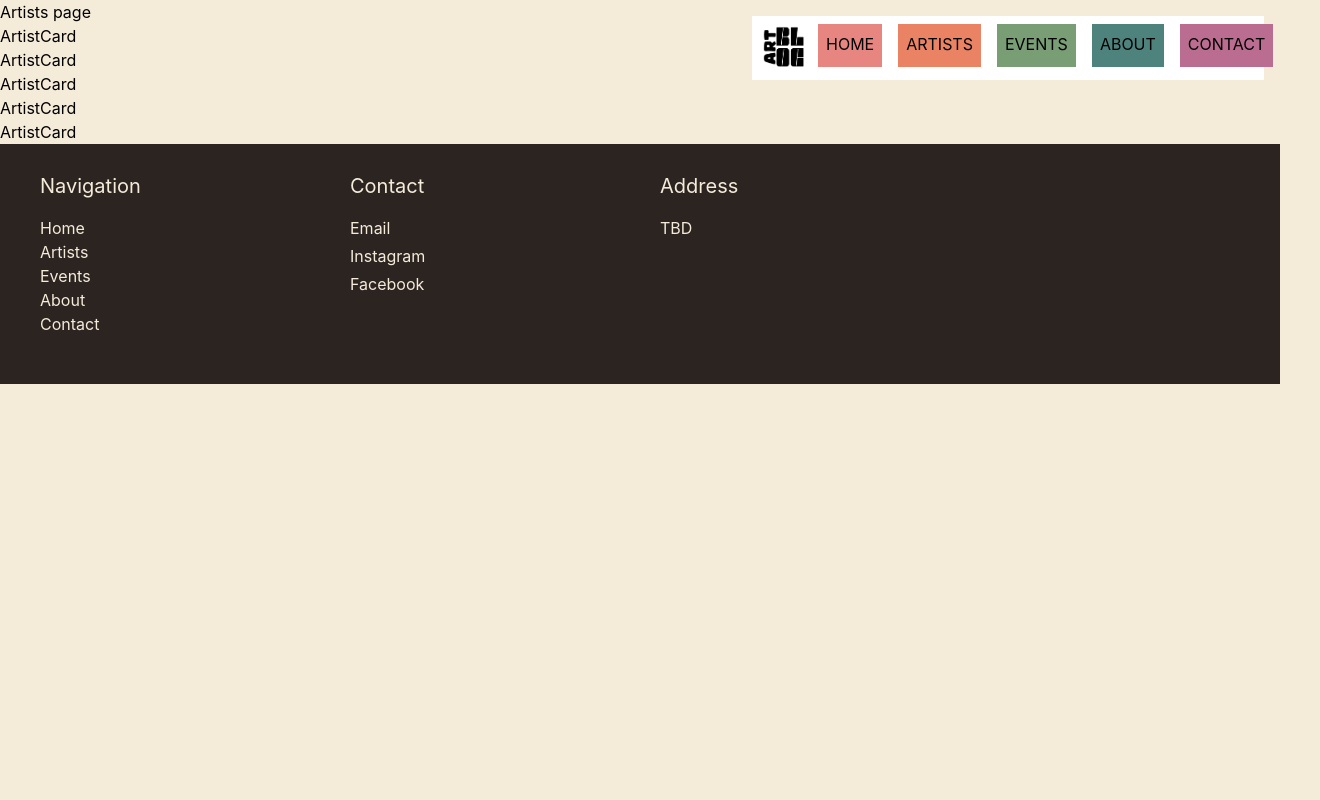
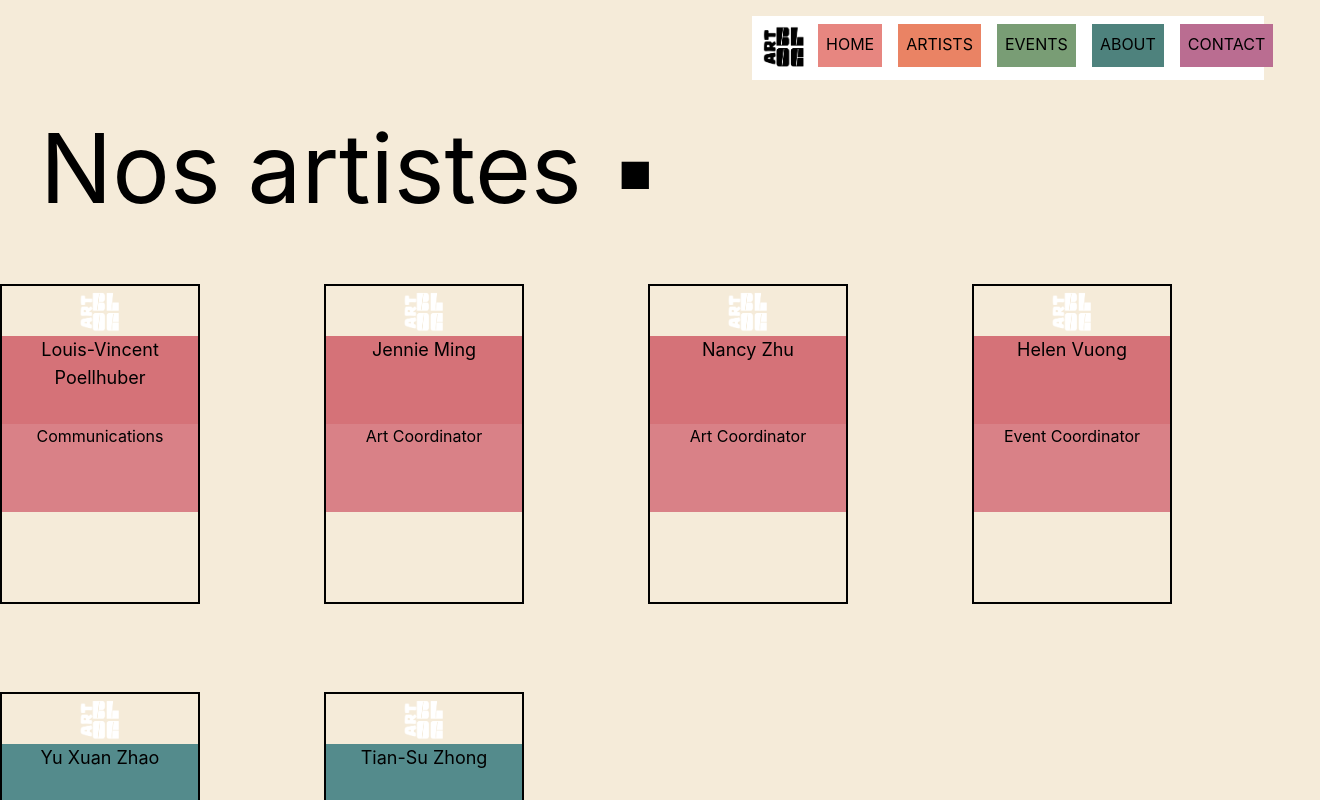
Before and after one commit to Titanter/Art-Bloc, a Next.js app in the folder artbloc-react/: page /artists in a window 1280 px wide. Shown: the top 800 px of the page, 1320 px wide, since content can reach past the window. Built offline with nearby package versions, Linux system fonts and the light colour scheme.

Commit message:
finished contactInvolvement sectionBox, started work on artistCard and Artists page

```diff
--- a/artbloc-react/app/artists/page.js
+++ b/artbloc-react/app/artists/page.js
@@ -1,21 +1,72 @@
 import ArtistCard from "../../ui/artist-card";
 
-function Artists(){
+function Artists() {
+  const textNameTests = [
+    ["Louis-Vincent Poellhuber", "Communications"],
+    ["Jennie Ming", "Art Coordinator"],
+    ["Nancy Zhu", "Art Coordinator"],
+    ["Helen Vuong", "Event Coordinator"],
+    ["Yu Xuan Zhao", "Curation/Design"],
+    ["Tian-Su Zhong", "Event Management"],
+  ];
+
+  const textAddOnTests = [
+    ["bg-[#d57278]", "bg-[#d98187]"],
+    ["bg-[#548b8c]", "bg-[#5c9899]"],
+  ];
+
+  //tune grid and card css
   return (
-    <div>
-      <h1>Artists page</h1>
-
-      <ArtistCard />
-
-      <ArtistCard />
-
-      <ArtistCard />
-
-      <ArtistCard />
-
-      <ArtistCard />
+    <div className="relative flex flex-col w-screen ">
+      <div className="relative flex w-full h-26 text-8xl mt-30 ml-10">
+        Nos artistes ▪
+      </div>
+      <div className="relative grid grid-cols-4 justify-center gap-4 w-full min-h-screen mt-15">
+        <ArtistCard
+          text={textNameTests[0]}
+          textAddOn={textAddOnTests[0]}
+          img="/ABHomeLogo.png"
+          imgAddOn={textNameTests[0][0]}
+          link="/"
+        />
+        <ArtistCard
+          text={textNameTests[1]}
+          textAddOn={textAddOnTests[0]}
+          img="/ABHomeLogo.png"
+          imgAddOn={textNameTests[1][0]}
+          link="/"
+        />
+        <ArtistCard
+          text={textNameTests[2]}
+          textAddOn={textAddOnTests[0]}
+          img="/ABHomeLogo.png"
+          imgAddOn={textNameTests[2][0]}
+          link="/"
+        />
+        <ArtistCard
+          text={textNameTests[3]}
+          textAddOn={textAddOnTests[0]}
+          img="/ABHomeLogo.png"
+          imgAddOn={textNameTests[3][0]}
+          link="/"
+        />
+        <ArtistCard
+          text={textNameTests[4]}
+          textAddOn={textAddOnTests[1]}
+          img="/ABHomeLogo.png"
+          imgAddOn={textNameTests[4][0]}
+          link="/"
+        />
+        <ArtistCard
+          text={textNameTests[5]}
+          textAddOn={textAddOnTests[1]}
+          img="/ABHomeLogo.png"
+          imgAddOn={textNameTests[5][0]}
+          link="/"
+        />
+      </div>
     </div>
   );
-};
+}
 
 export default Artists;
--- a/artbloc-react/app/contact/page.js
+++ b/artbloc-react/app/contact/page.js
@@ -2,16 +2,48 @@ import SectionBox from "../../ui/section-box";
 
 //auatomated email send using a bot email? look into it
 
-function Contact(){
+function Contact() {
+  const contactInvolvementText = [
+    [
+      "Joindre en tant qu’artiste",
+      "Les artistes sont au coeur de notre projet. Incrivez-vous pour discuter des possibilités de participer à un de nos prochains évènements.",
+    ],
+    [
+      "Inscrivez-vous à notre infolettre",
+      "Rejoignez notre communauté et restez à jour de toutes les nouvelles de Art Bloc!",
+    ],
+    [
+      "Contribuer à notre mission",
+      "Vos contributions nous aident à pérenniser notre organisme et à toucher un public plus large grâce à l'art. Chaque don compte pour bâtir une communauté artistique inclusive.",
+    ],
+  ];
+  const contactInvolvementTextAddOn = [
+    " w-full h-28 text-3xl ",
+    " w-7/8 h-40 text-lg",
+  ];
+  //need actual links
+  const contactInvolvementLink = [
+    "/contact",
+    "mailto:artbloc@outlook.com",
+    "/contact",
+  ];
+
+  const contactInvolvementBg = ["bg-[#cb7484]", "bg-[#d57278]", "bg-[#e8998d]"];
+
   return (
-      <div>
-        <h1>Contact Page</h1>
-        <SectionBox />
+    <div>
+      <SectionBox />
 
-        <SectionBox />
-      </div>
-    );
-    //NEXT: implement contactInvolvement SectionBox
-};
+      <SectionBox
+        role="contactInvolvement"
+        text={contactInvolvementText}
+        textAddOn={contactInvolvementTextAddOn}
+        link={contactInvolvementLink}
+        bgImg={contactInvolvementBg}
+      />
+    </div>
+  );
+  //NEXT: implement contactInvolvement SectionBox
+}
 
 export default Contact;
--- a/artbloc-react/app/layout.js
+++ b/artbloc-react/app/layout.js
@@ -5,7 +5,7 @@ import Footer from "../ui/footer";
 
 function Layout({ children }) {
   return (
-    <html className="absolte bg-[#f5ebd9]">
+    <html className="absolute bg-[#f5ebd9]">
       <body>
         <div className="absolute top-0 z-1 flex w-screen h-24">
           <Header />
--- a/artbloc-react/ui/artist-card.js
+++ b/artbloc-react/ui/artist-card.js
@@ -1,5 +1,35 @@
-function ArtistCard(){
-  return <h4>ArtistCard</h4>;
-};
+import Image from "next/image";
+import Link from "next/link";
+
+function ArtistCard({
+  text = "",
+  textAddOn = "",
+  img = "",
+  imgAddOn = "",
+  link = "/",
+}) {
+  let textDiv = [
+    `relative flex w-full h-22 text-center justify-center text-lg ${textAddOn[0]}`,
+    `relative flex w-full h-22 text-center justify-center text-base ${textAddOn[1]}`,
+  ];
+
+  let component = (
+    <Link href={link}>
+      <div className="relative flex flex-col items-center w-50 h-80 border-2">
+        <Image
+          src={img}
+          width={50}
+          height={50}
+          alt={imgAddOn}
+          className="relative flex"
+        />
+        <div className={textDiv[0]}>{text[0]}</div>
+        <div className={textDiv[1]}>{text[1]}</div>
+      </div>
+    </Link>
+  );
+
+  return component;
+}
 
 export default ArtistCard;
--- a/artbloc-react/ui/involvement-card.js
+++ b/artbloc-react/ui/involvement-card.js
@@ -6,7 +6,7 @@ function InvolvementCard({
   address = "/",
   bg = "",
 }) {
-  let bgDiv = `relative flex flex-col items-center w-100 h-full ${bg}`;
+  let bgDiv = `relative flex flex-col items-center w-100 h-full border-2 border-[#f5ebd9] ${bg}`;
 
   let textDiv = [
     `relative flex text-center justify-center mt-8 ${textAddOn[0]}`,
--- a/artbloc-react/ui/section-box.js
+++ b/artbloc-react/ui/section-box.js
@@ -233,6 +233,43 @@ function SectionBox({
         </div>
       </div>
     );
+  } else if (role === "contactInvolvement") {
+    textProp = text;
+    textAddOnProp = textAddOn;
+    linkProp = link;
+    bgImgProp = bgImg;
+
+    bgImgDiv = `relative flex flex-col w-screen h-screen ${bgImgProp[0]}`;
+
+    textDiv = [
+      `relative flex ${textAddOnProp[0]}`,
+      `relative flex ${textAddOnProp[1]}`,
+    ];
+
+    component = (
+      <div className={bgImgDiv}>
+        <div className="relative flex flex-row w-full h-4/5 pt-40 justify-center">
+          <InvolvementCard
+            text={textProp[0]}
+            textAddOn={textDiv}
+            address={linkProp[0]}
+            bg={bgImgProp[1]}
+          />
+          <InvolvementCard
+            text={textProp[1]}
+            textAddOn={textDiv}
+            address={linkProp[1]}
+            bg={bgImgProp[2]}
+          />
+          <InvolvementCard
+            text={textProp[2]}
+            textAddOn={textDiv}
+            address={linkProp[2]}
+            bg={bgImgProp[1]}
+          />
+        </div>
+      </div>
+    );
   }
 
   return component;
```
